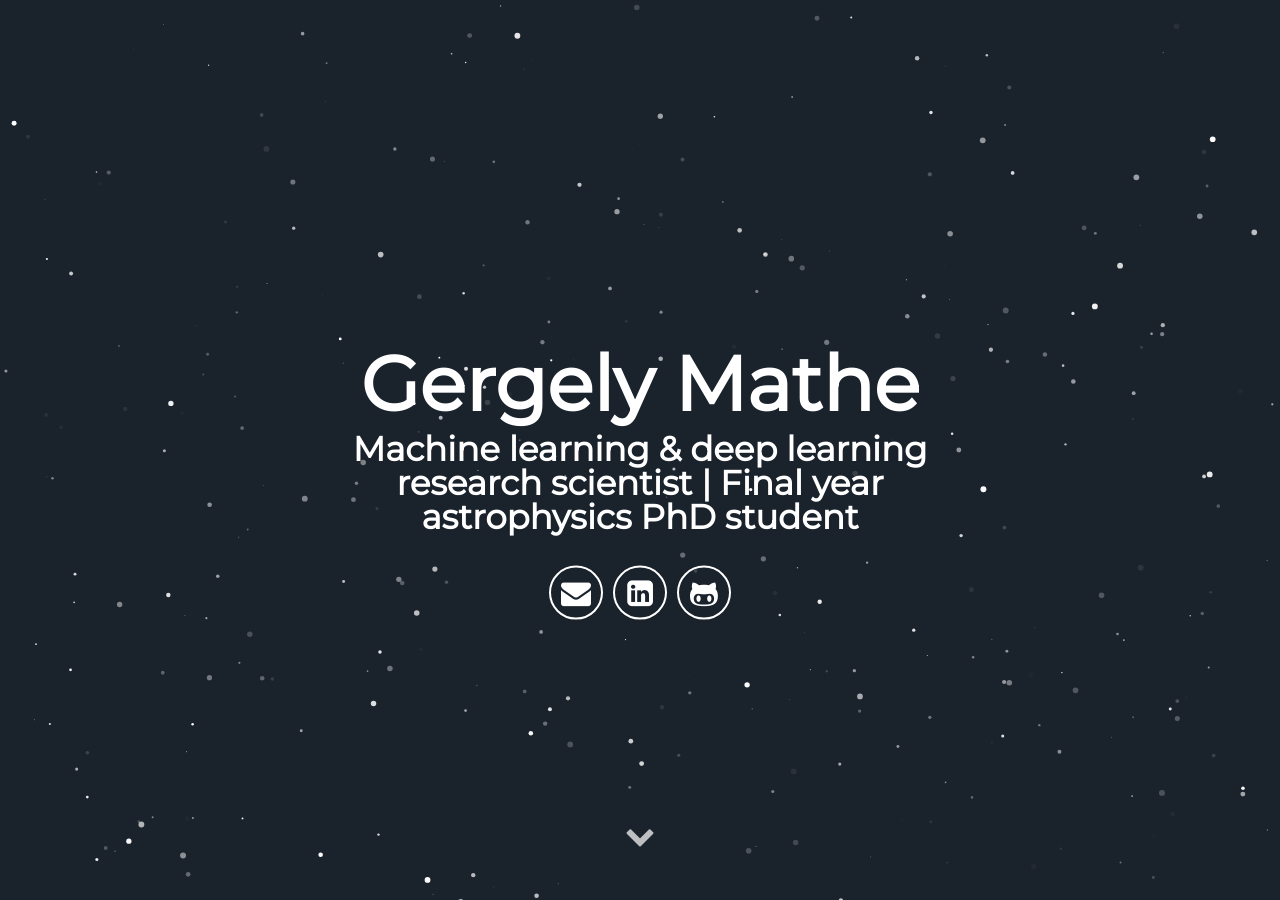
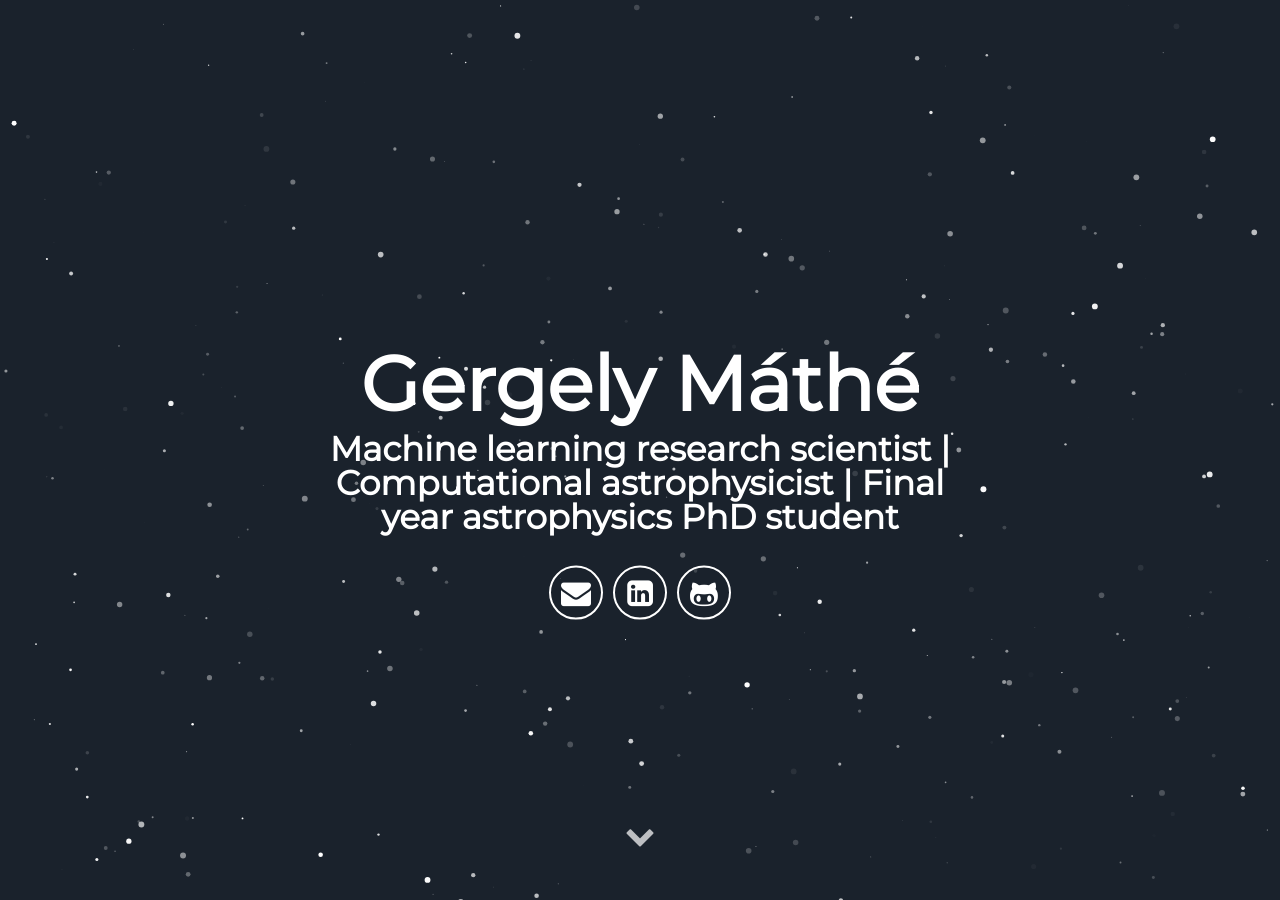
Before and after one commit to murraco/jekyll-theme-minimal-resume, a Jekyll site: the page built from index.html, in a window 1280 px wide and 900 px high. Built offline with Jekyll 4.4.1, drawn with Linux system fonts in a browser that asks for light colours; some web fonts are replaced.

Commit message:
update _config.yml
Some further update of the config file.

```diff
--- a/_config.yml
+++ b/_config.yml
@@ -1,13 +1,13 @@
 # Site settings
-title: Gergely Mathe
+title: Gergely Máthé
 description: Jekyll Theme Minimal Resume
 # baseurl: "" # the subpath of your site, e.g. /blog
 # url: "localhost:3000" # the base hostname & protocol for your site e.g. http://willianjusten.com.br
 
 # User settings
-username: Gergely Mathe
+username: Gergely Máthé
 user_description: I'm a Software Engineer from Argentina, always searching for the next challenge; no task is too scary nor too difficult. Lately I have been immersed in world of Giving Circles working with Grapevine, a California based startup trying to improve the world through collaborative giving. I'm the first engineer they hired to work on the platform.
-user_title: Machine learning & deep learning research scientist | Final year astrophysics PhD student
+user_title: Machine learning research scientist | Computational astrophysicist | Final year astrophysics PhD student
 email: gergely.mathe07@gmail.com
 # twitter_username: lorem_ipsum
 # instagram_username: mauriciourraco7
```
